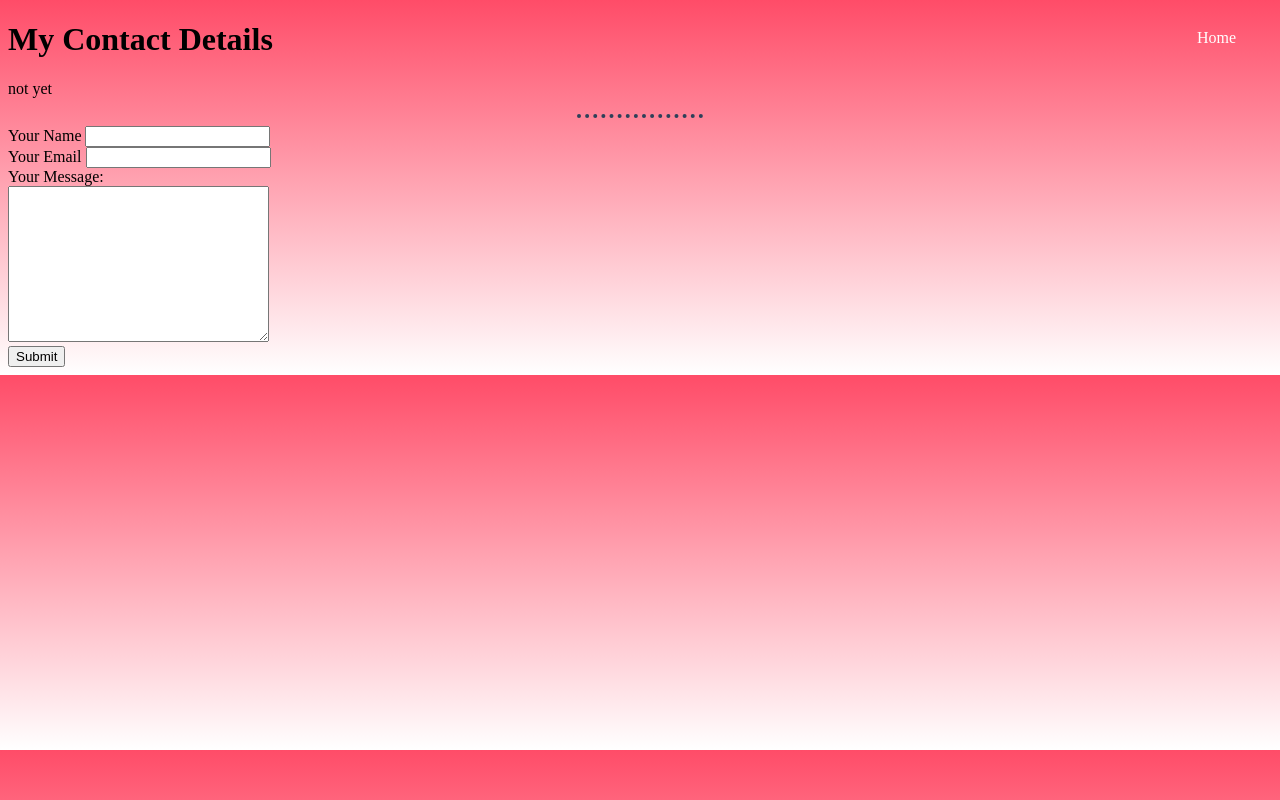
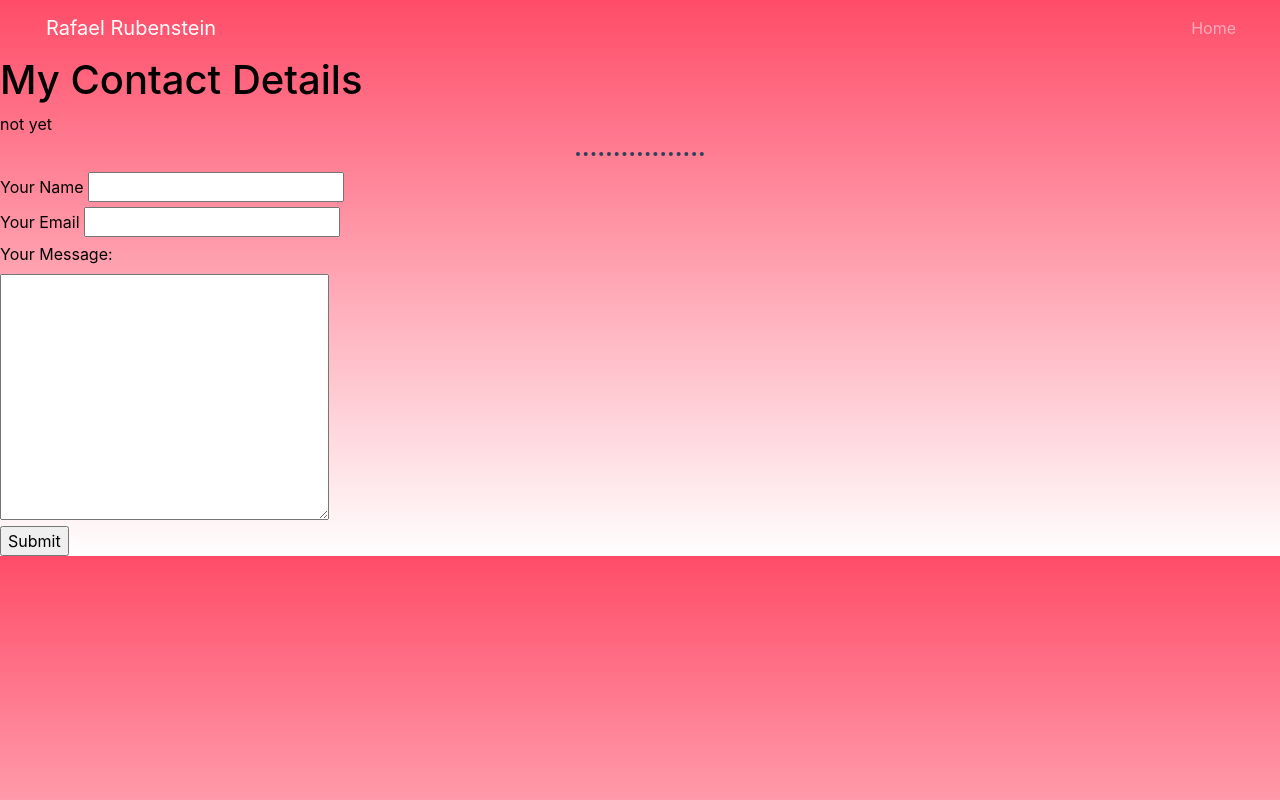
Before and after one commit to RafaelRubenstien/Code-god, a plain HTML site: page Contact.html in a window 1280 px wide. Drawn offline with nearby package versions, Linux system fonts and the light colour scheme.

Commit message:
Update Contact.html

```diff
--- a/Contact.html
+++ b/Contact.html
@@ -4,12 +4,28 @@
 <head>
   <meta charset="utf-8">
   <title>Contact Me</title>
+  <!-- link for bootstrap css -->
+  <link rel="stylesheet" href="https://cdn.jsdelivr.net/npm/bootstrap@4.5.3/dist/css/bootstrap.min.css" integrity="sha384-TX8t27EcRE3e/ihU7zmQxVncDAy5uIKz4rEkgIXeMed4M0jlfIDPvg6uqKI2xXr2" crossorigin="anonymous">
   <link rel="stylesheet" href="css/styles.css">
+  <!-- link for bootstrap js and jquery -->
+  <script src="https://code.jquery.com/jquery-3.5.1.slim.min.js" integrity="sha384-DfXdz2htPH0lsSSs5nCTpuj/zy4C+OGpamoFVy38MVBnE+IbbVYUew+OrCXaRkfj" crossorigin="anonymous"></script>
+  <script src="https://cdn.jsdelivr.net/npm/bootstrap@4.5.3/dist/js/bootstrap.bundle.min.js" integrity="sha384-ho+j7jyWK8fNQe+A12Hb8AhRq26LrZ/JpcUGGOn+Y7RsweNrtN/tE3MoK7ZeZDyx" crossorigin="anonymous"></script>
+  <link rel="preconnect" href="https://fonts.gstatic.com">
 </head>
 
 <body>
-  <nav>
-    <a href="Index.html">Home</a>
+  <nav class="navbar navbar-expand-lg navbar-dark">
+    <a class="navbar-brand" href="index.html">
+      Rafael Rubenstein
+    </a>
+    <button class="navbar-toggler" type="button" data-toggle="collapse" data-target="#navbarTogglerDemo01" aria-controls="navbarTogglerDemo01" aria-expanded="false" aria-label="Toggle navigation">
+      <span class="navbar-toggler-icon"></span>
+    </button>
+    <div class="collapse navbar-collapse" id="navbarTogglerDemo01">
+      <ul class="navbar-nav ml-auto">
+        <li class="nav-item"> <a class="nav-link" href="index.html">Home</a></li>
+      </ul>
+    </div>
   </nav>
   <h1>My Contact Details</h1>
   <p>not yet</p>
```
